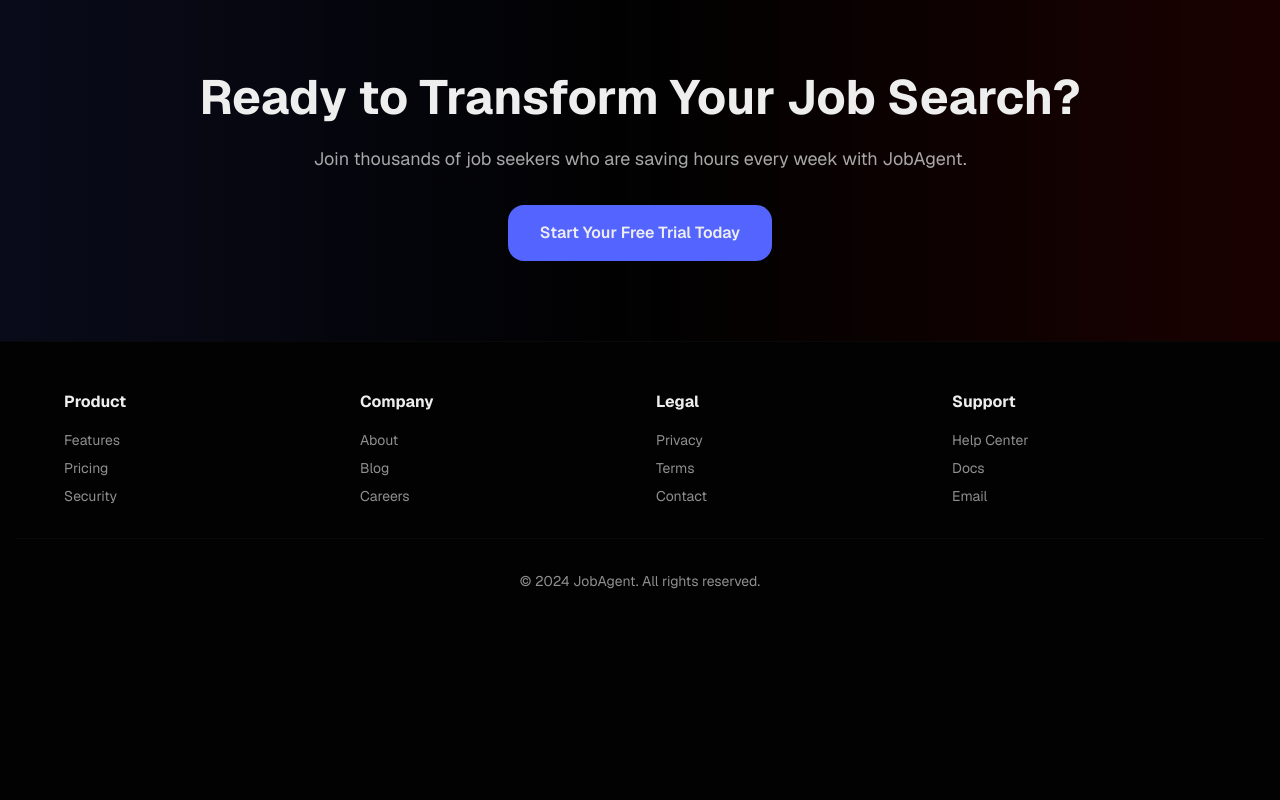
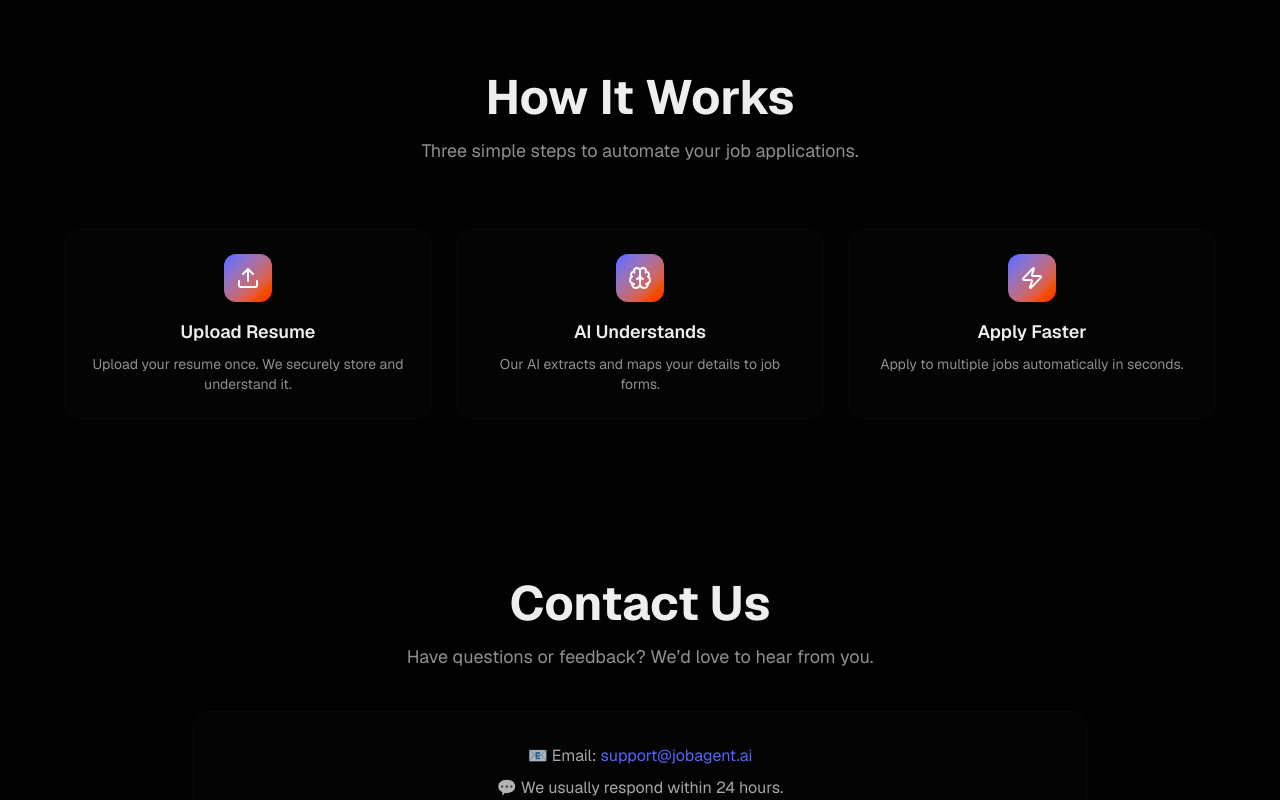
Before and after one commit to Yadunandanv08/Web-Navigation, a Next.js app in the folder Frontend/job-automation-agent/: page / in a window 1280 px wide. Shown: the part 1600-2400 px from the top of the page. Before the commit the page ends 2239 px from the top, so only its background shows below. Built offline with nearby package versions, Linux system fonts and the light colour scheme; no server answers.

Commit message:
homepage updated

```diff
--- a/Frontend/job-automation-agent/app/page.tsx
+++ b/Frontend/job-automation-agent/app/page.tsx
@@ -6,6 +6,8 @@ import { useAuth } from '@/context/AuthContext';
 import { AnimatedHeader } from '@/components/landing/AnimatedHeader';
 import { HeroSection } from '@/components/landing/HeroSection';
 import { FeaturesSection } from '@/components/landing/FeaturesSection';
+import { HowItWorksSection } from '@/components/landing/HowItWorksSection';
+import { ContactSection } from '@/components/landing/ContactSection';
 
 export default function LandingPage() {
   const { user, loading } = useAuth();
@@ -31,6 +33,8 @@ export default function LandingPage() {
       <main>
         <HeroSection />
         <FeaturesSection />
+        <HowItWorksSection />
+      <ContactSection />
 
         {/* CTA Section */}
         <section className="py-20 px-4 bg-gradient-to-r from-primary/10 via-transparent to-accent/10">
--- a/Frontend/job-automation-agent/components/landing/AnimatedHeader.tsx
+++ b/Frontend/job-automation-agent/components/landing/AnimatedHeader.tsx
@@ -28,7 +28,7 @@ export function AnimatedHeader() {
           <a href="#how-it-works" className="text-foreground/70 hover:text-foreground transition">
             How it Works
           </a>
-          <a href="#benefits" className="text-foreground/70 hover:text-foreground transition">
+          <a href="#contact" className="text-foreground/70 hover:text-foreground transition">
             Contact
           </a>
         </nav>
--- /dev/null
+++ b/Frontend/job-automation-agent/components/landing/ContactSection.tsx
@@ -0,0 +1,27 @@
+'use client';
+
+import React from 'react';
+
+export function ContactSection() {
+  return (
+    <section id="contact" className="py-20 px-4">
+      <div className="max-w-4xl mx-auto text-center">
+        <h2 className="text-4xl md:text-5xl font-bold mb-4">
+          Contact Us
+        </h2>
+        <p className="text-lg text-foreground/60 mb-10">
+          Have questions or feedback? We’d love to hear from you.
+        </p>
+
+        <div className="bg-card/50 border border-border/40 rounded-xl p-8">
+          <p className="text-foreground/70">
+            📧 Email: <span className="text-primary">support@jobagent.ai</span>
+          </p>
+          <p className="text-foreground/70 mt-2">
+            💬 We usually respond within 24 hours.
+          </p>
+        </div>
+      </div>
+    </section>
+  );
+}
--- a/Frontend/job-automation-agent/components/landing/HeroSection.tsx
+++ b/Frontend/job-automation-agent/components/landing/HeroSection.tsx
@@ -46,12 +46,7 @@ export function HeroSection() {
               <ArrowRight className="w-5 h-5 group-hover:translate-x-1 transition" />
             </span>
           </Link>
-          <Link
-            href="#how-it-works"
-            className="px-8 py-4 border border-primary/40 text-foreground rounded-xl font-semibold hover:bg-primary/5 transition"
-          >
-            Watch Demo
-          </Link>
+
         </div>
 
         {/* Stats */}
--- /dev/null
+++ b/Frontend/job-automation-agent/components/landing/HowItWorksSection.tsx
@@ -0,0 +1,53 @@
+'use client';
+
+import React from 'react';
+import { Upload, Brain, Zap } from 'lucide-react';
+
+export function HowItWorksSection() {
+  return (
+    <section id="how-it-works" className="py-20 px-4">
+      <div className="max-w-6xl mx-auto text-center">
+        <h2 className="text-4xl md:text-5xl font-bold mb-4">
+          How It Works
+        </h2>
+        <p className="text-lg text-foreground/60 mb-16">
+          Three simple steps to automate your job applications.
+        </p>
+
+        <div className="grid md:grid-cols-3 gap-6">
+          {[
+            {
+              icon: Upload,
+              title: 'Upload Resume',
+              desc: 'Upload your resume once. We securely store and understand it.'
+            },
+            {
+              icon: Brain,
+              title: 'AI Understands',
+              desc: 'Our AI extracts and maps your details to job forms.'
+            },
+            {
+              icon: Zap,
+              title: 'Apply Faster',
+              desc: 'Apply to multiple jobs automatically in seconds.'
+            }
+          ].map((step, i) => {
+            const Icon = step.icon;
+            return (
+              <div
+                key={i}
+                className="p-6 rounded-xl bg-card/50 border border-border/40 hover:border-primary/40 transition"
+              >
+                <div className="w-12 h-12 mx-auto mb-4 rounded-lg bg-gradient-to-br from-primary to-accent flex items-center justify-center">
+                  <Icon className="w-6 h-6 text-white" />
+                </div>
+                <h3 className="text-lg font-semibold mb-2">{step.title}</h3>
+                <p className="text-sm text-foreground/60">{step.desc}</p>
+              </div>
+            );
+          })}
+        </div>
+      </div>
+    </section>
+  );
+}
```
